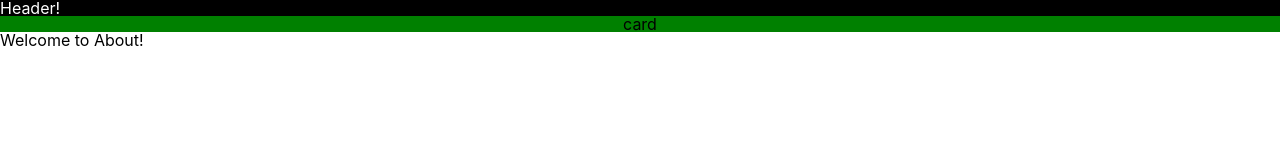
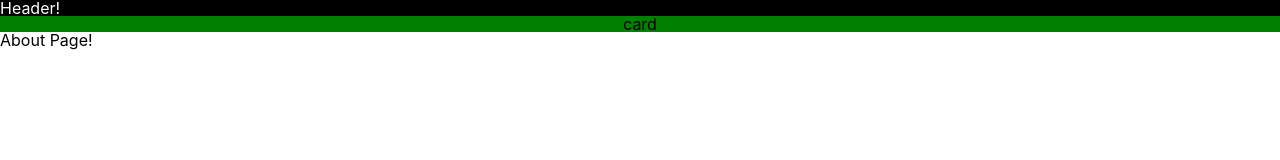
Before and after one commit to iamhayoung/vue2-boilerplate, a Vue app: page /about in a window 1280 px wide. Shown: the top 160 px of the page. Built offline with nearby package versions, Linux system fonts and the light colour scheme.

Commit message:
Modify: Rename Repo name test

```diff
--- a/src/views/About.vue
+++ b/src/views/About.vue
@@ -1,6 +1,6 @@
 <template>
   <div>
-    <h1>Welcome to About!</h1>
+    <h1>About Page!</h1>
   </div>
 </template>
 
```
